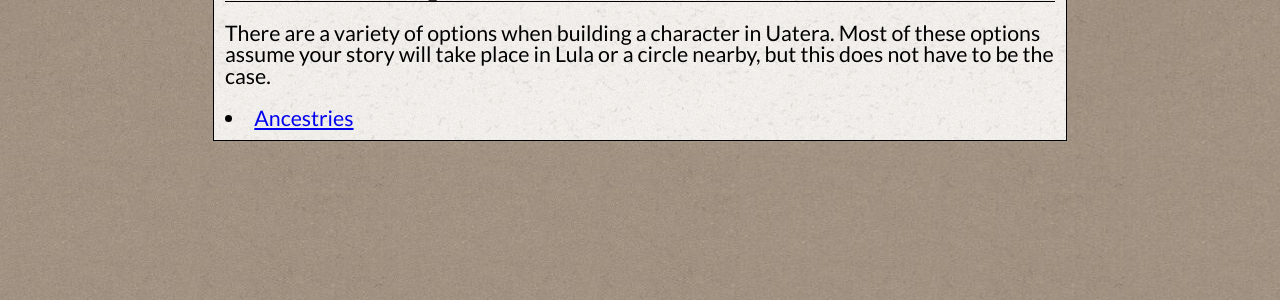
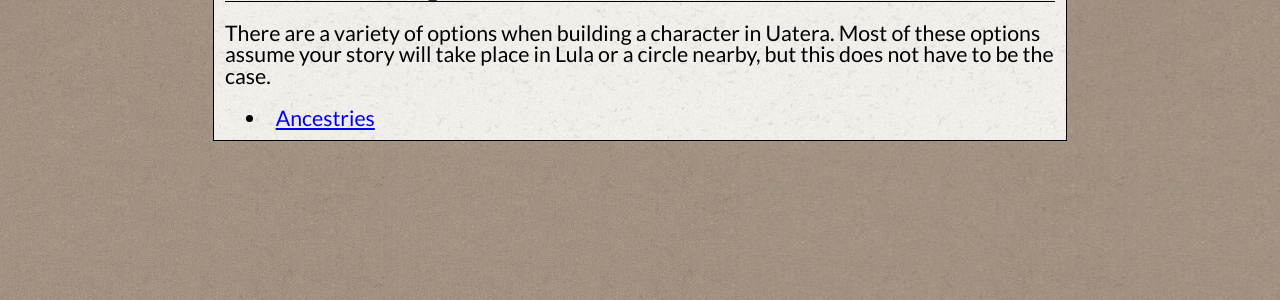
Before and after one commit to EmmiaSilk/rpg-notes, a Jekyll site: the page built from uatera/index.md, in a window 1280 px wide. Shown: the part 307-607 px from the top of the page. Built offline with Jekyll 4.4.1, drawn with Linux system fonts in a browser that asks for light colours.

Commit message:
Improved list stylings

```diff
--- a/_sass/_reset.scss
+++ b/_sass/_reset.scss
@@ -31,6 +31,16 @@ ol {
 }
 ul {
 	list-style: disc inside none;
+	li {
+		margin-left: 1em;
+	}
+}
+
+ul li ul {
+	list-style: circle inside none;
+	li {
+		margin-left: 2em;
+	}
 }
 
 blockquote, q {
--- a/_sass/layout/_breadcrumbs.scss
+++ b/_sass/layout/_breadcrumbs.scss
@@ -5,6 +5,7 @@
   border-bottom: 1px solid black;
   padding-bottom: 0.5em;
   li {
+    margin: 0;
     display: inline-block;
   }
 }
```
